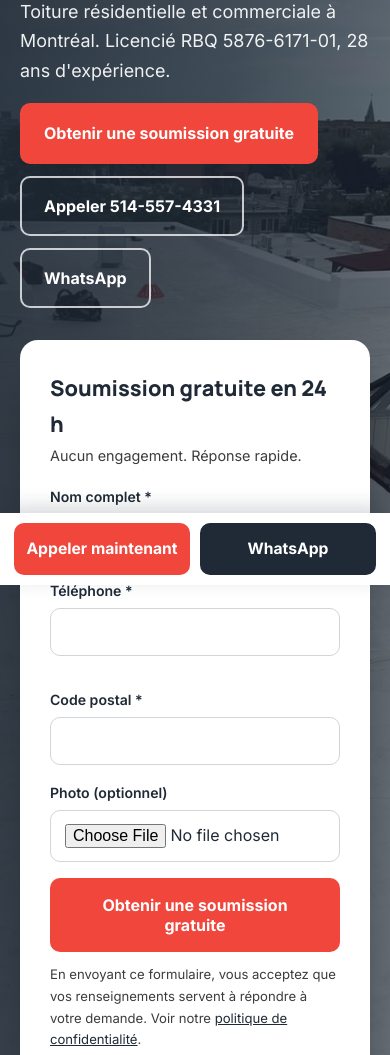
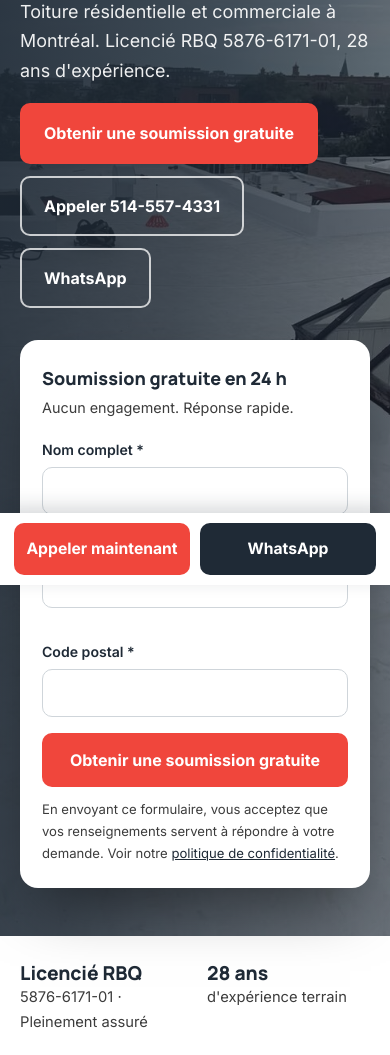
Before and after one commit to daddyroofermktg-cpu/website, a plain HTML site: page daddy-roofer-fr (11)/index.html in a window 390 px wide. Shown: the part 259-1314 px from the top of the page. Drawn offline with Linux system fonts and the light colour scheme.

Commit message:
Add files via upload

```diff
--- a/daddy-roofer-fr (11)/index.html
+++ b/daddy-roofer-fr (11)/index.html
@@ -56,7 +56,7 @@
     <div>
       <div class="eyebrow">Montréal et environs</div>
       <h1>La tranquillité d'un toit bien fait.</h1>
-      <p class="lead">Toiture résidentielle et commerciale à Montréal. Licencié RBQ 5876-6171-01, 28 ans d'expérience.</p>
+      <p class="lead">Toiture résidentielle et commerciale à Montréal. Licencié RBQ <span style="white-space:nowrap">5876-6171-01</span>, 28 ans d'expérience.</p>
       <div class="btn-row">
         <a href="contact.html" class="btn btn-red">Obtenir une soumission gratuite</a>
         <a href="tel:5145574331" class="btn btn-line-light">Appeler 514-557-4331</a>
@@ -64,17 +64,16 @@
       </div>
     </div>
     <div class="hero-card">
-      <form name="quick-quote" method="POST" data-netlify="true" netlify-honeypot="qq-bot-field" action="/merci.html" enctype="multipart/form-data">
+      <form name="quick-quote" method="POST" data-netlify="true" netlify-honeypot="qq-bot-field" action="/merci.html">
         <input type="hidden" name="form-name" value="quick-quote">
         <p style="display:none;"><label>Ne pas remplir : <input name="qq-bot-field"></label></p>
-        <div class="t">Soumission gratuite en 24 h</div>
+        <div class="t">Soumission gratuite en 24 h</div>
         <div class="s">Aucun engagement. Réponse rapide.</div>
       <div class="field"><label for="q-nom">Nom complet *</label><input id="q-nom" type="text" name="nom" autocomplete="name" required></div>
       <div class="field-row">
         <div class="field"><label for="q-tel">Téléphone *</label><input id="q-tel" type="tel" name="telephone" autocomplete="tel" inputmode="tel" required></div>
         <div class="field"><label for="q-cp">Code postal *</label><input id="q-cp" type="text" name="code_postal" autocomplete="postal-code" required></div>
       </div>
-        <div class="field"><label for="q-photo">Photo (optionnel)</label><input id="q-photo" type="file" name="photo" accept="image/*"></div>
         <button type="submit" class="btn btn-red" style="width:100%;">Obtenir une soumission gratuite</button>
         <p class="legal">En envoyant ce formulaire, vous acceptez que vos renseignements servent à répondre à votre demande. Voir notre <a href="confidentialite.html">politique de confidentialité</a>.</p>
       </form>
--- a/daddy-roofer-fr (11)/style.css
+++ b/daddy-roofer-fr (11)/style.css
@@ -342,3 +342,12 @@ footer.site a:hover { color: #fff; text-decoration: underline; }
 footer.site a.btn-white-ink { color: var(--ink); }
 footer.site a.btn-red { color: #fff; }
 footer.site a.btn:hover { text-decoration: none; }
+
+/* Hero form card on phones: keep the title on one line */
+@media (max-width: 760px) {
+  .hero-card { padding: 24px 22px; }
+  .hero-card .t { font-size: 1.12rem; white-space: nowrap; }
+}
+@media (max-width: 360px) {
+  .hero-card .t { font-size: 1.02rem; }
+}
```
Also changed, not shown: daddy-roofer-fr (11)/contact.html (+1 -1 lines), daddy-roofer-fr (11)/en/contact.html (+1 -1 lines), daddy-roofer-fr (11)/en/index.html (+2 -3 lines).
